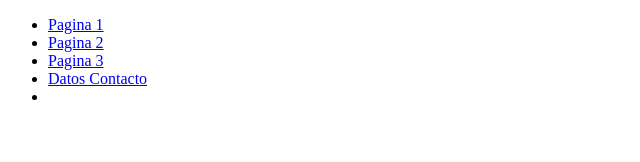
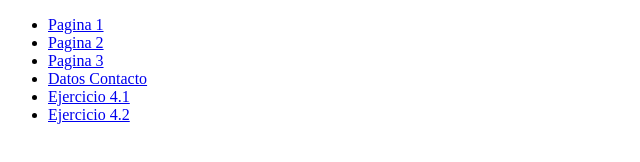
Before and after one commit to Diego-Fernandez-Dominguez/Diego-Fernandez-Dominguez.github.io, a plain HTML site: page index.html in a window 1280 px wide. Shown: the whole page, without its empty margins (0-640 px from the left). Drawn offline with Linux system fonts and the light colour scheme.

Commit message:
Indice añadido

```diff
--- a/index.html
+++ b/index.html
@@ -9,7 +9,8 @@
 	<li><a href="web/pagina2.html">Pagina 2</a></li>
 	<li><a href="web/pagina3.html">Pagina 3</a></li>
 	<li><a href="web/contacto.html">Datos Contacto</a></li>
-	<li><a href="web/ejercicio4-1.html"></a></li>
+	<li><a href="web/ejercicio4-1.html">Ejercicio 4.1</a></li>
+	<li><a href="web/ejercicio4-2.html">Ejercicio 4.2</a></li>
 </ul>
 </body>
 </html>
```
Also changed, not shown: web/ejercicio4-1.html (+2 -0 lines), web/ejercicio4-2.html (+3 -0 lines).
